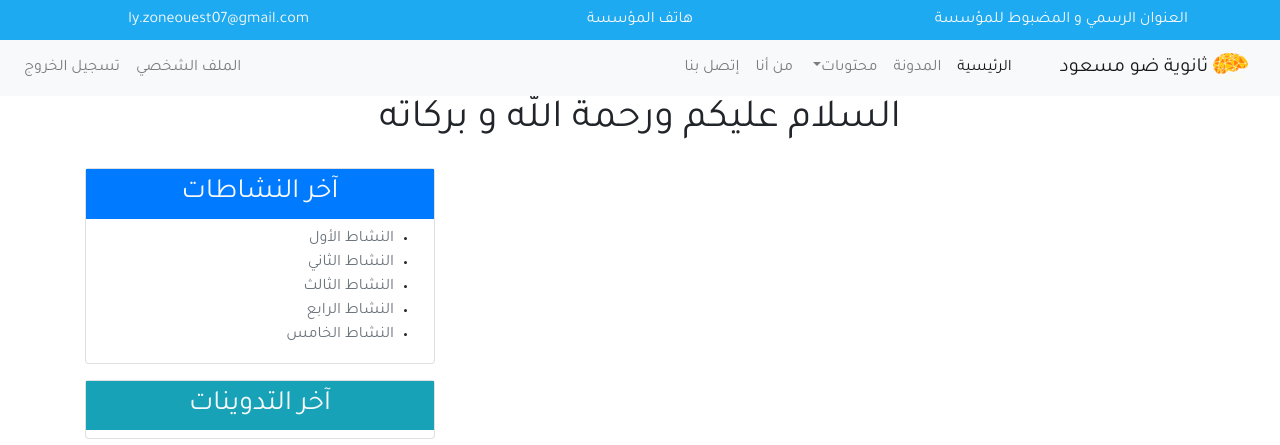
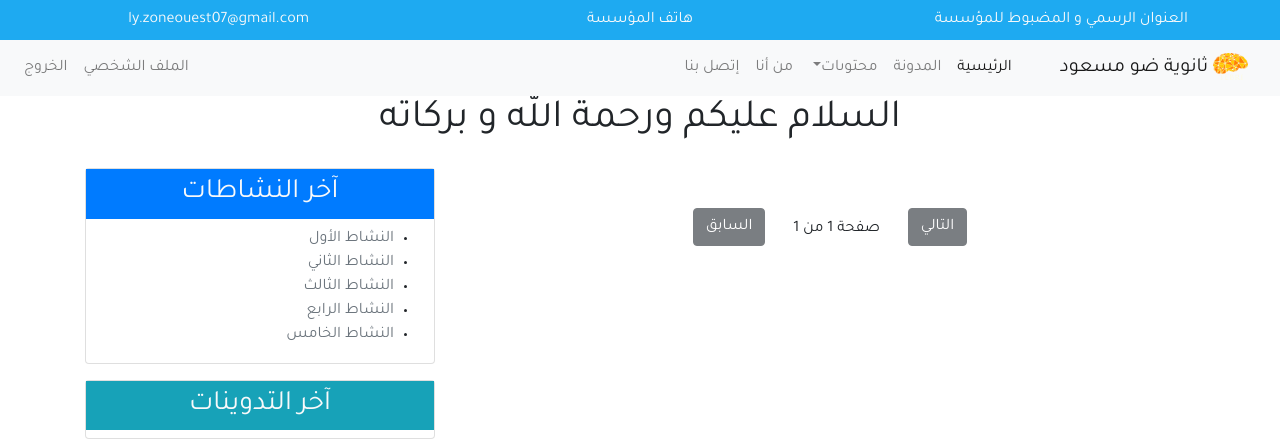
Before and after one commit to flous/Lycee_website, a Django app: page / in a window 1280 px wide. Shown: the top 445 px of the page. Run offline with Django 3.2, Linux system fonts and the light colour scheme; the visitor is signed in with stand-in values (Sample User, id 1); data that the repository does not hold is empty; some libraries are stand-ins or nearby versions.

Commit message:
use paginator for  blogs

```diff
--- a/src/blog/templates/blog/base.html
+++ b/src/blog/templates/blog/base.html
@@ -68,13 +68,13 @@
                 </ul>
                 {% if user.is_authenticated %}
                 <ul  class="navbar-nav mr-auto">
-                    <li class="nav-item"> <a class="nav-link" href="{% url 'profile' %}"> الملف الشخصي <i class="fas fa-address-card"></i></a></li>
-                    <li class="nav-item"><a class="nav-link" href="{% url 'logout'%}"> تسجيل الخروج <i class="fas fa-sign-out-alt"></i></a></li>
+                    <li class="nav-item"> <a class="nav-link" href="{% url 'profile' %}"> الملف الشخصي <i class="fas fa-address-card  text-dark"></i></a></li>
+                    <li class="nav-item te"><a class="nav-link" href="{% url 'logout'%}">  الخروج <i class="fas fa-sign-out-alt  text-dark"></i></a></li>
                 </ul>
                 {% else %}
                 <ul  class="navbar-nav mr-auto">
-                    <li class="nav-item"> <a class="nav-link" href="{% url 'login'%}"> تسجيل الدخول <i class="fas fa-sign-in-alt"></i></a></li>
-                    <li class="nav-item"><a class="nav-link" href="{% url 'signup'%}">   تسجيل <i class="fas fa-user-plus"></i> </a></li>
+                    <li class="nav-item"> <a class="nav-link" href="{% url 'login'%}"> الدخول <i class="fas fa-sign-in-alt  text-dark"></i></a></li>
+                    <li class="nav-item"><a class="nav-link" href="{% url 'signup'%}">   تسجيل <i class="fas fa-user-plus  text-dark"></i> </a></li>
                 </ul>
                 {% endif %}
                 </div>
--- a/src/blog/templates/blog/blogs_page.html
+++ b/src/blog/templates/blog/blogs_page.html
@@ -19,4 +19,5 @@
      <p>{{post.content}}</p>
  </div>
 {% endfor %}
+{% include  'blog/pagination.html' with page=posts%}
 {% endblock content%}
--- /dev/null
+++ b/src/blog/templates/blog/pagination.html
@@ -0,0 +1,14 @@
+
+<div class=" pt-3 mt-4 mb-5 text-center">
+    {% if page.has_next %}
+        <a class="btn btn-dark bg-dark  " href="?page={{page.next_page_number}}"> التالي</a>
+    {%else%}
+        <a class="btn btn-dark bg-dark disabled " href="#"> التالي</a>
+    {% endif %}
+    <span class="pl-4 pr-4"> صفحة {{page.number}} من {{page.paginator.num_pages}}</span>
+    {% if page.has_previous %}
+        <a class="btn btn-dark bg-dark" href="?page={{page.previous_page_number}}"> السابق</a>
+    {%else%}
+        <a class="btn btn-dark bg-dark disabled" href="#"> السابق</a>
+    {% endif %}
+</div>
--- a/src/blog/views.py
+++ b/src/blog/views.py
@@ -2,13 +2,23 @@ from django.shortcuts import render , get_object_or_404
 from .models import Post , Comment
 from .forms import AddComment
 from django.contrib.auth.decorators import login_required
-
+from django.core.paginator import Paginator , PageNotAnInteger , EmptyPage
 
 # Create your views here.
 def blogs_home (request):
+    posts=Post.objects.all()
+    paginator = Paginator(posts , 5)
+    page = request.GET.get('page')
+    try:
+        posts=paginator.page(page)
+    except PageNotAnInteger:
+        posts=paginator.page(1)
+    except EmptyPage:
+        posts=paginator.page(paginator.num_page)
     context = {
         'title': 'مدونة',
-        'posts' : Post.objects.all(),
+        'posts' : posts,
+        'page': page,
     }
     return render(request , 'blog/blogs_page.html' , context)
 
--- a/src/user/templates/user/login.html
+++ b/src/user/templates/user/login.html
@@ -9,7 +9,7 @@
             {% if messages %}
 {% for message in messages %}
 
-    <div class="alert alert-danger">
+    <div class="alert alert-{{message.tags}}">
         {{message}}
         </div>
 
```
Also changed, not shown: src/user/templates/user/profile.html (+1 -7 lines).
